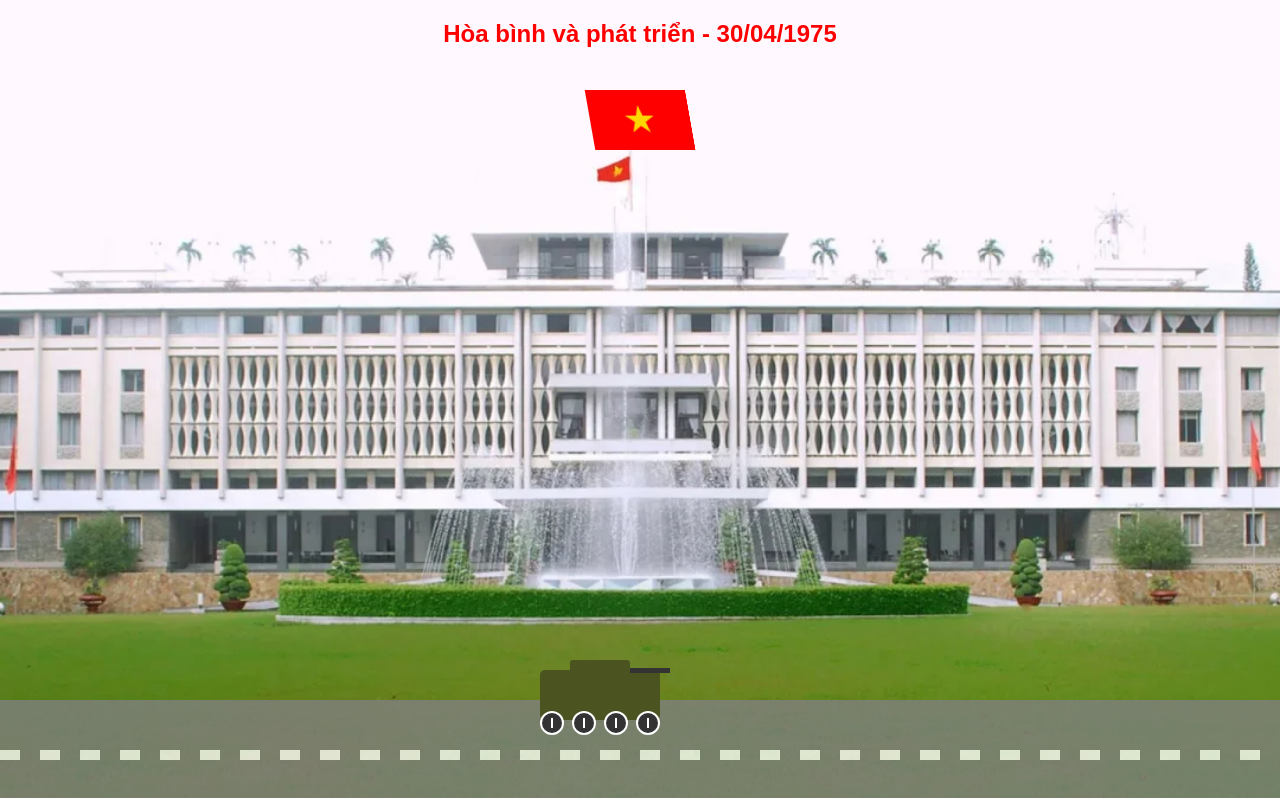
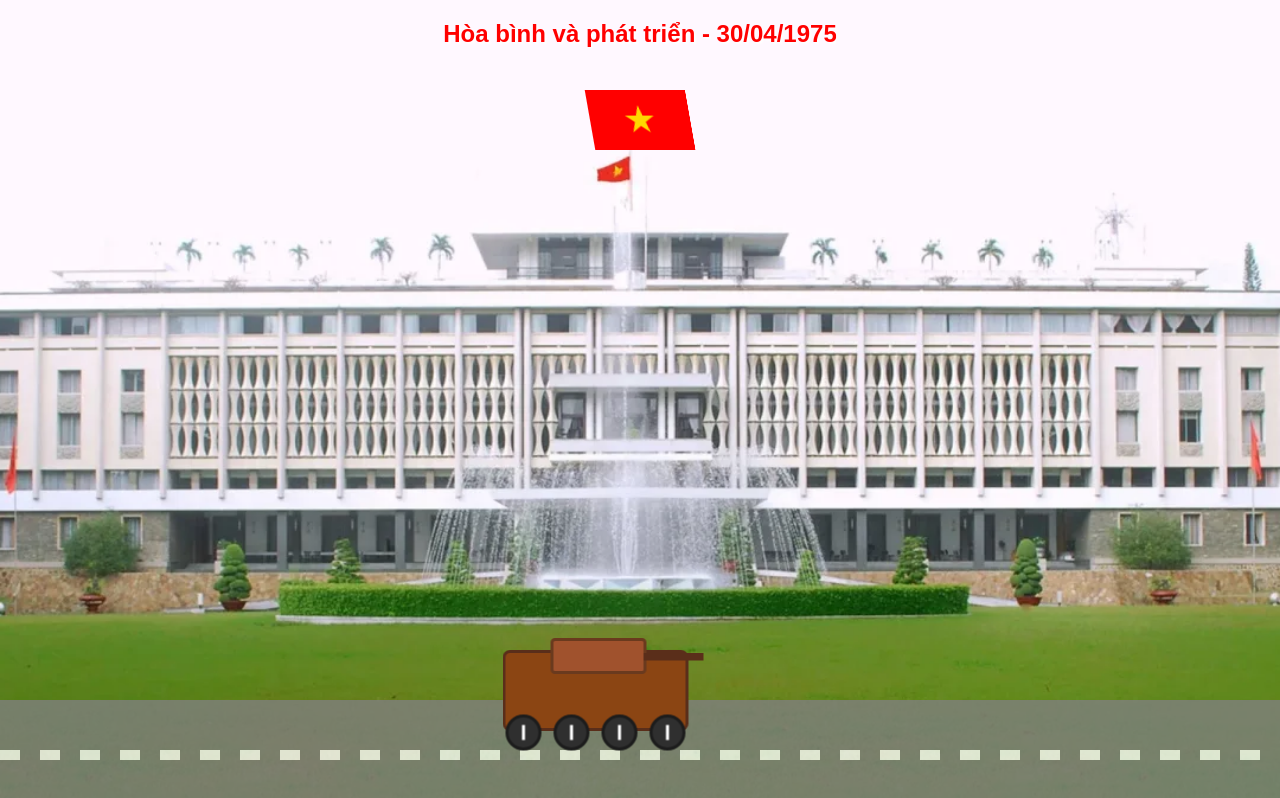
Before and after one commit to anhnbt/giaiphong304, a plain HTML site: page index.html in a window 1280 px wide. Drawn offline with nearby package versions, Linux system fonts and the light colour scheme.

Commit message:
Tăng kích thước và đổi màu xe tăng để nổi bật hơn

```diff
--- a/css/style.css
+++ b/css/style.css
@@ -25,6 +25,7 @@ body {
   width: 150px;
   height: 80px;
   z-index: 2;
+  transform: scale(1.5); /* Phóng to xe tăng */
   animation: moveTank 10s linear infinite;
 }
 
@@ -36,7 +37,8 @@ body {
 .tank-body {
   width: 120px;
   height: 50px;
-  background: #4b5320;
+  background-color: #8b4513; /* Màu xanh quân đội */
+  border: 2px solid #5a2e1a; /* Viền đậm hơn */
   position: relative;
   border-radius: 5px;
 }
@@ -44,7 +46,8 @@ body {
 .tank-turret {
   width: 60px;
   height: 20px;
-  background: #4b5320;
+  background-color: #a0522d; /* Màu xanh nhạt hơn */
+  border: 2px solid #6a3a1e;
   position: absolute;
   top: -10px;
   left: 30px;
@@ -54,7 +57,7 @@ body {
 .tank-barrel {
   width: 40px;
   height: 5px;
-  background: #333;
+  background-color: #5a2e1a; /* Màu xanh đậm */
   position: absolute;
   top: 7.5px;
   left: 60px;
@@ -89,9 +92,9 @@ body {
 .wheel {
   width: 20px;
   height: 20px;
-  background: #333;
+  background-color: #2f2f2f; /* Màu đen cho bánh xe */
+  border: 2px solid #1c1c1c;
   border-radius: 50%;
-  border: 2px solid #fff;
   /* Viền trắng để bánh xe nổi bật */
   position: relative;
   animation: rotateWheel 1s linear infinite;
```
